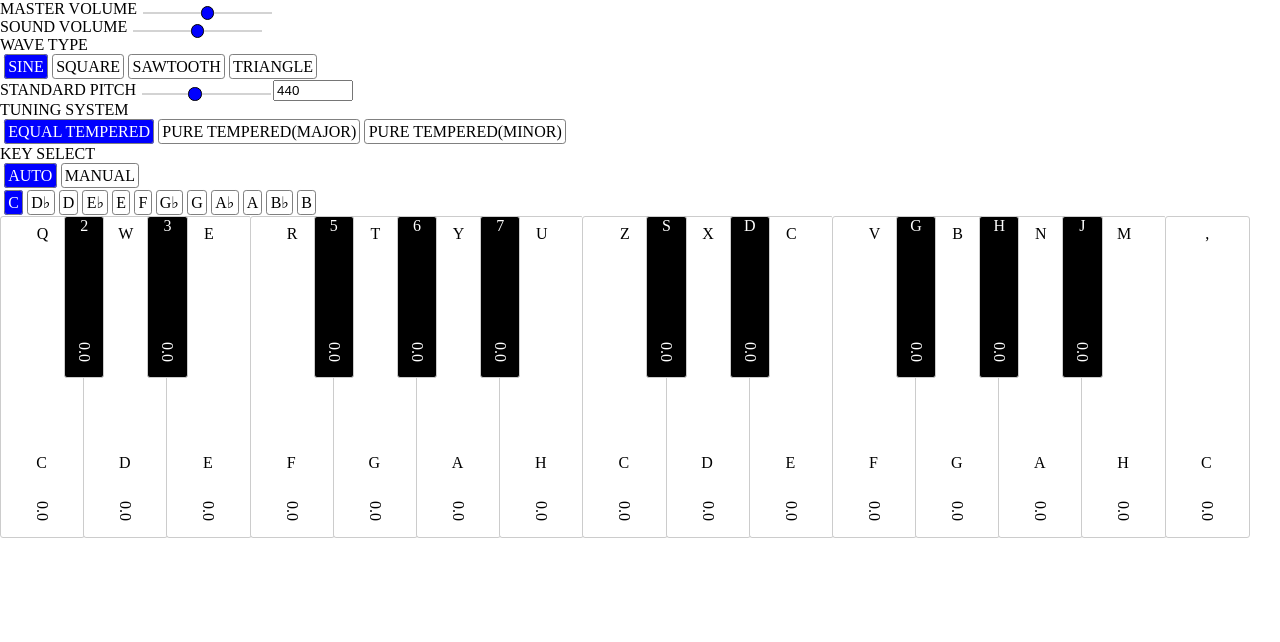
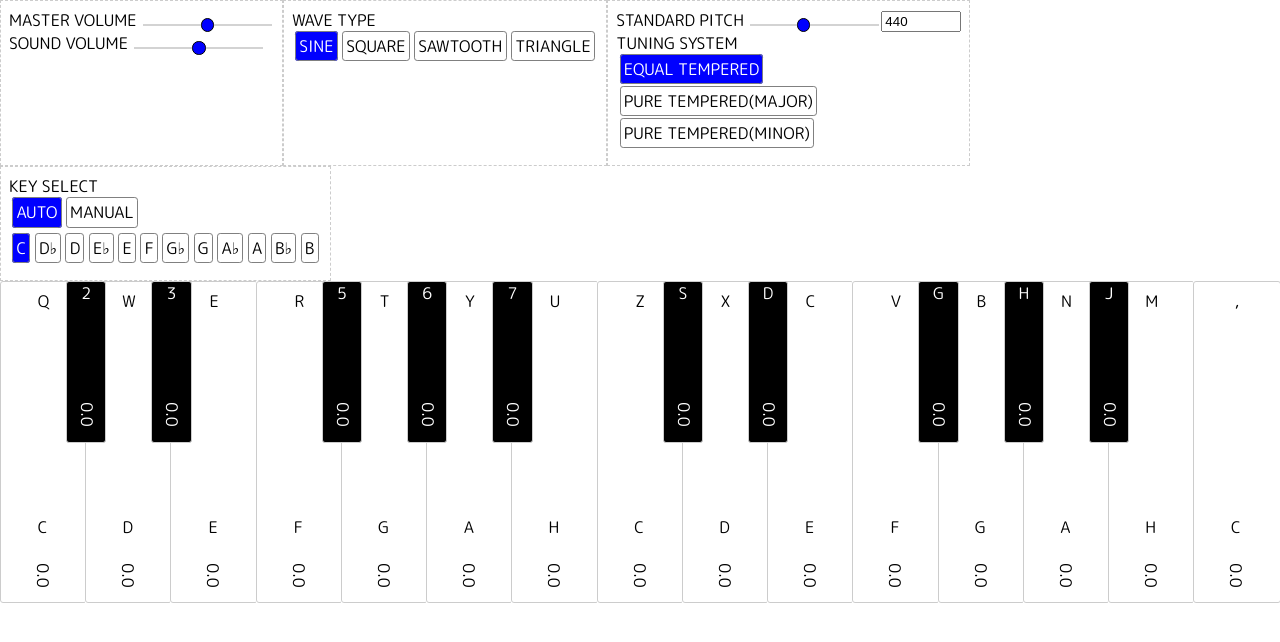
Before and after one commit to ssssota/harmony-conductor, a plain HTML site: page index.html in a window 1280 px wide. Drawn offline with Linux system fonts and the light colour scheme.

Commit message:
add flexible style

```diff
--- a/css/style.css
+++ b/css/style.css
@@ -8,6 +8,8 @@ html, body {
   -webkit-user-select: none;
   -ms-user-select: none;
   user-select: none;
+
+  font-family: "M PLUS Rounded 1c", sans-serif, serif;
 }
 div, p {
   margin: 0;
@@ -54,16 +56,26 @@ input[type=range]::-moz-range-thumb {
 }
 
 /* SETTING STYLES */
-.container .main .settings {}
-.container .main .settings .setting {}
+.container .main .settings {
+  display: flex;
+  flex-wrap: wrap;
+}
+.container .main .settings .setting {
+  padding: 0.5em;
+  border: 1px dashed #ccc;
+}
 .container .main .settings .setting ul {
   list-style: none;
-  margin: 0;
-  padding: 0.25em;
+  margin: 0.2em;
+  padding: 0;
 }
 .container .main .settings .setting ul li {
   margin: 0;
   display: inline-block;
+  height: 2em;
+}
+.container .main .settings .setting.tuning ul li {
+  display: block;
 }
 .container .main .settings .setting ul li input[type='radio'],
 .container .main .settings .setting ul li input[type='checkbox'] {
@@ -87,11 +99,12 @@ input[type=range]::-moz-range-thumb {
 
 /* KEYBOARD STYLES */
 .container .main .keyboard {
-  width: 98vw;
+  width: 100vw;
+  overflow: hidden;
 }
 .container .main .keyboard .key-wrapper {
-  width: 6.5vw;
-  height: 20em;
+  width: 6.66vw;
+  height: 20.1em;
   position: relative;
 
   background: white;
@@ -102,7 +115,7 @@ input[type=range]::-moz-range-thumb {
   height: 0px;
 }
 .container .main .keyboard  .key-wrapper .key {
-  width: 6.5vw;
+  width: 6.66vw;
   height: 20em;
   border: 1px solid #ccc;
   border-radius: 3px;
--- a/index.html
+++ b/index.html
@@ -15,6 +15,7 @@
     <link rel="apple-touch-icon" sizes="256x256" href="icon256.png">
     <title>Harmony conductor</title>
     <link rel="manifest" href="manifest.json">
+    <link href="https://fonts.googleapis.com/css?family=M+PLUS+Rounded+1c" rel="stylesheet">
     <link rel="stylesheet" href="./css/style.css">
 </head>
 <body>
```
